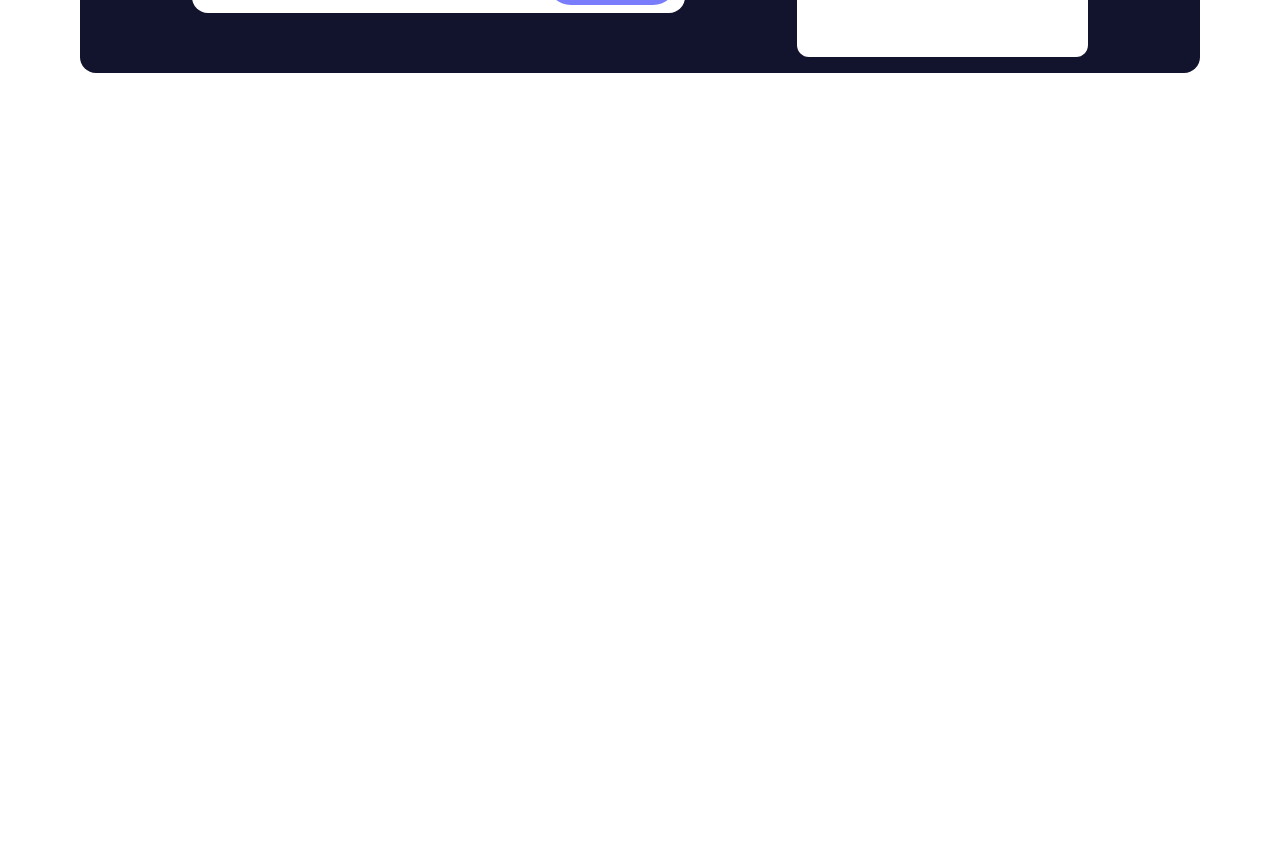
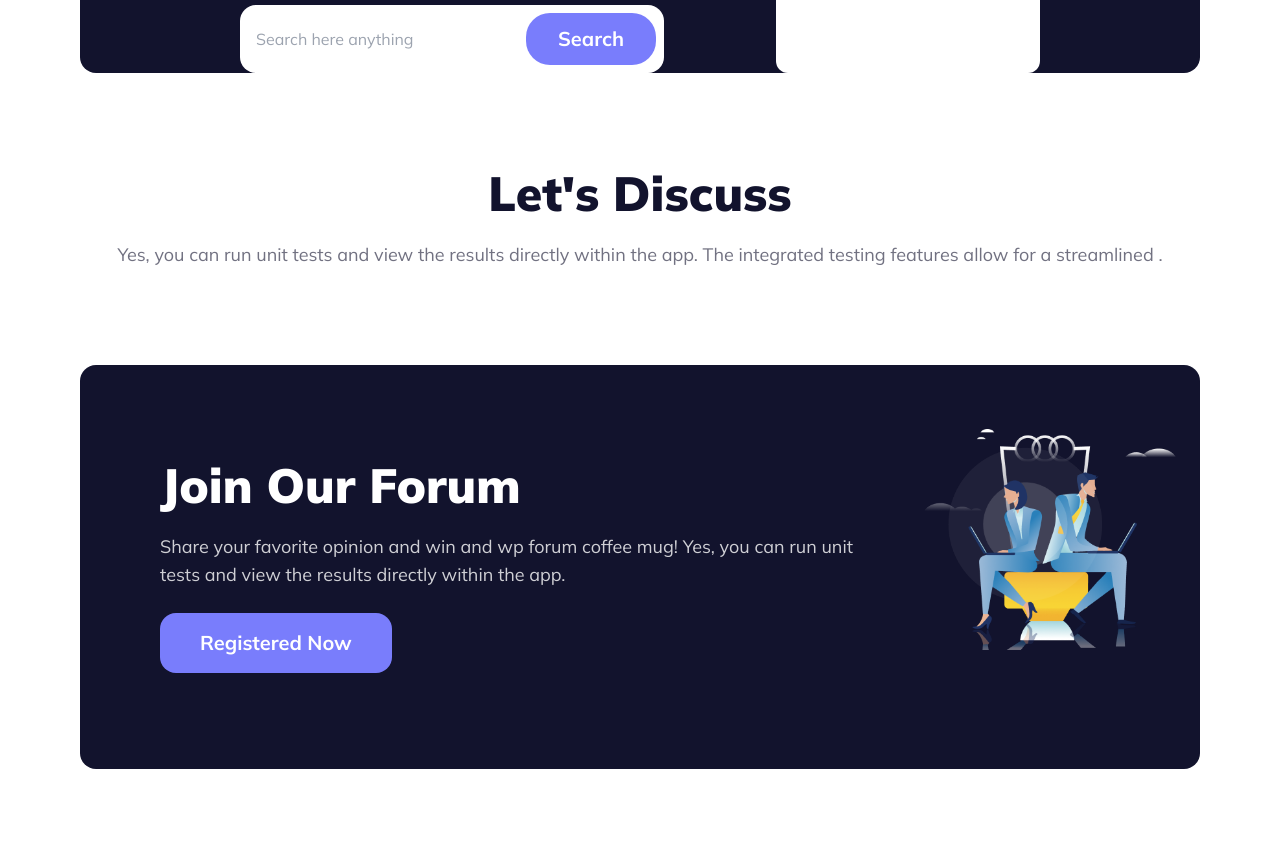
Before and after one commit to AhmedMiraz1/retro-form, a plain HTML site: page index.html in a window 1280 px wide. Shown: the part 615-1464 px from the top of the page. Before the commit the page ends 800 px from the top, so only its background shows below. Drawn offline with nearby package versions, Linux system fonts and the light colour scheme.

Commit message:
join our froum section added

```diff
--- a/index.html
+++ b/index.html
@@ -23,7 +23,9 @@
     ></script>
   </head>
   <body>
+    <!-- header section start here -->
     <header class="container mx-auto px-8 lg:px-20">
+      <!-- navbar  -->
       <nav class="my-6 lg:my-14">
         <div class="flex justify-between items-center">
           <div>
@@ -65,7 +67,7 @@
           style="background-image: url(./images/Rectangle\ 1.png)"
         >
           <div
-            class="flex gap-7 lg:gap-28 flex-col lg:flex-row py-7 lg:py-28 px-7 lg:px-28"
+            class="flex gap-7 lg:gap-28 flex-col lg:flex-row py-7 lg:py-28 px-7 lg:px-40"
           >
             <div class="flex flex-col">
               <h1
@@ -77,8 +79,12 @@
               <p class="my-8 text-[#FFFFFFCC] font-medium text-xl">
                 Share your favorite opinion and win and wp forum coffee mug!
               </p>
-              <div class="bg-white p-2 rounded-2xl  flex justify-between">
-                <input class="p-3" type="text" placeholder="Search here anything" />
+              <div class="bg-white p-2 rounded-2xl flex justify-between">
+                <input
+                  class="p-2 w-full"
+                  type="text"
+                  placeholder="Search here anything"
+                />
                 <button
                   class="bg-[#797DFC] py-3 px-4 lg:px-8 rounded-3xl text-white font-semibold lg:font-bold text-lg lg:text-xl"
                 >
@@ -115,8 +121,49 @@
           </div>
         </div>
       </section>
+
+      <!-- header section end here -->
     </header>
-    <main></main>
+
+    <!-- main section start here -->
+    <main class="container mx-auto px-8 lg:px-20">
+      <section class="my-12 lg:my-24">
+        <h2
+          class="text-center text-[#12132D] text-2xl lg:text-5xl font-bold lg:font-black mb-6"
+        >
+          Let's Discuss
+        </h2>
+        <p class="text-center text-[#12132D99] text-lg font-normal">
+          Yes, you can run unit tests and view the results directly within the
+          app. The integrated testing features allow for a streamlined .
+        </p>
+        <div></div>
+      </section>
+      <section class="my-9 lg:my-20">
+        <div class="bg-[#12132D] rounded-2xl">
+          <div class="flex flex-col-reverse gap-7 lg: lg:flex-row ">
+            <div class="py-8 lg:py-24 pl-8 lg:pl-20">
+              <h2 class="text-2xl lg:text-5xl font-bold lg:font-black text-white">Join Our Forum</h2>
+              <p class="text-[#FFFFFFCC] text-lg font-normal my-6">
+                Share your favorite opinion and win and wp forum coffee mug!
+                Yes, you can run unit tests and view the results directly within
+                the app.
+              </p>
+              <div>
+                <button
+                  class="px-6 lg:px-10 py-2 lg:py-4 bg-[#797DFC] text-white font-semibold lg:font-bold  rounded-2xl text-xl"
+                >
+                  Registered Now
+                </button>
+              </div>
+            </div>
+            <div class="">
+                <img class="w-full pt-16 pr-6" src="./images/joinforum.png" alt="">
+            </div>
+          </div>
+        </div>
+      </section>
+    </main>
     <footer></footer>
   </body>
 </html>
```
